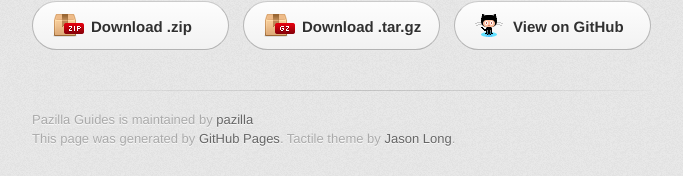
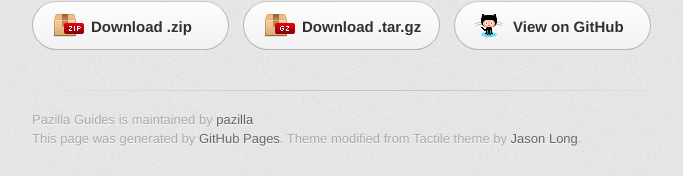
Before and after one commit to pazilla/pazilla.github.io, a Jekyll site: the page built from index.html, in a window 1280 px wide and 900 px high, scrolled down 2505 px. Shown: the part 721-897 px from the top of the window, without its empty margins (298-981 px from the left). Built offline with Jekyll 4.4.1, drawn with Linux system fonts in a browser that asks for light colours; some web fonts are replaced.

Commit message:
Update default.html

```diff
--- a/_layouts/default.html
+++ b/_layouts/default.html
@@ -76,7 +76,7 @@ http://www.pazilla.com</a>.
 
         <footer>
           Pazilla Guides is maintained by <a href="https://github.com/pazilla">pazilla</a><br>
-          This page was generated by <a href="http://pages.github.com">GitHub Pages</a>. Tactile theme by <a href="https://twitter.com/jasonlong">Jason Long</a>.
+          This page was generated by <a href="http://pages.github.com">GitHub Pages</a>. Theme modified from Tactile theme by <a href="https://twitter.com/jasonlong">Jason Long</a>.
         </footer>
 
 
```
